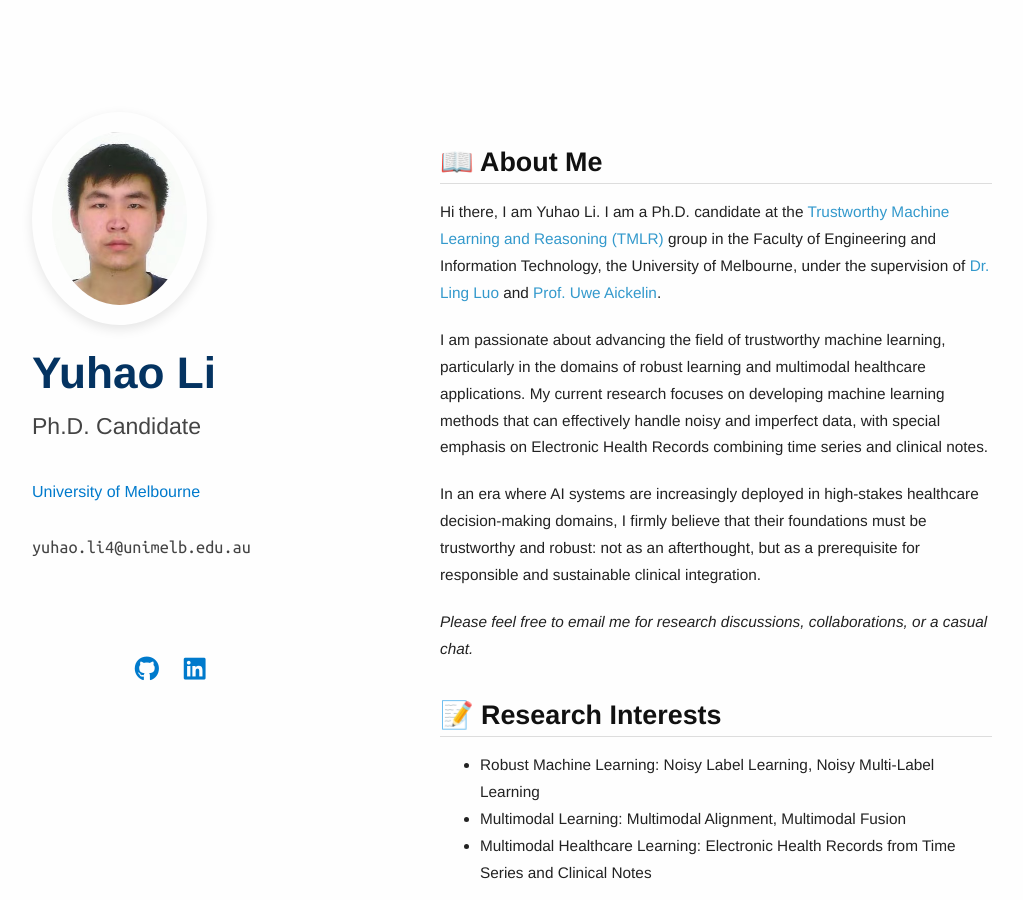
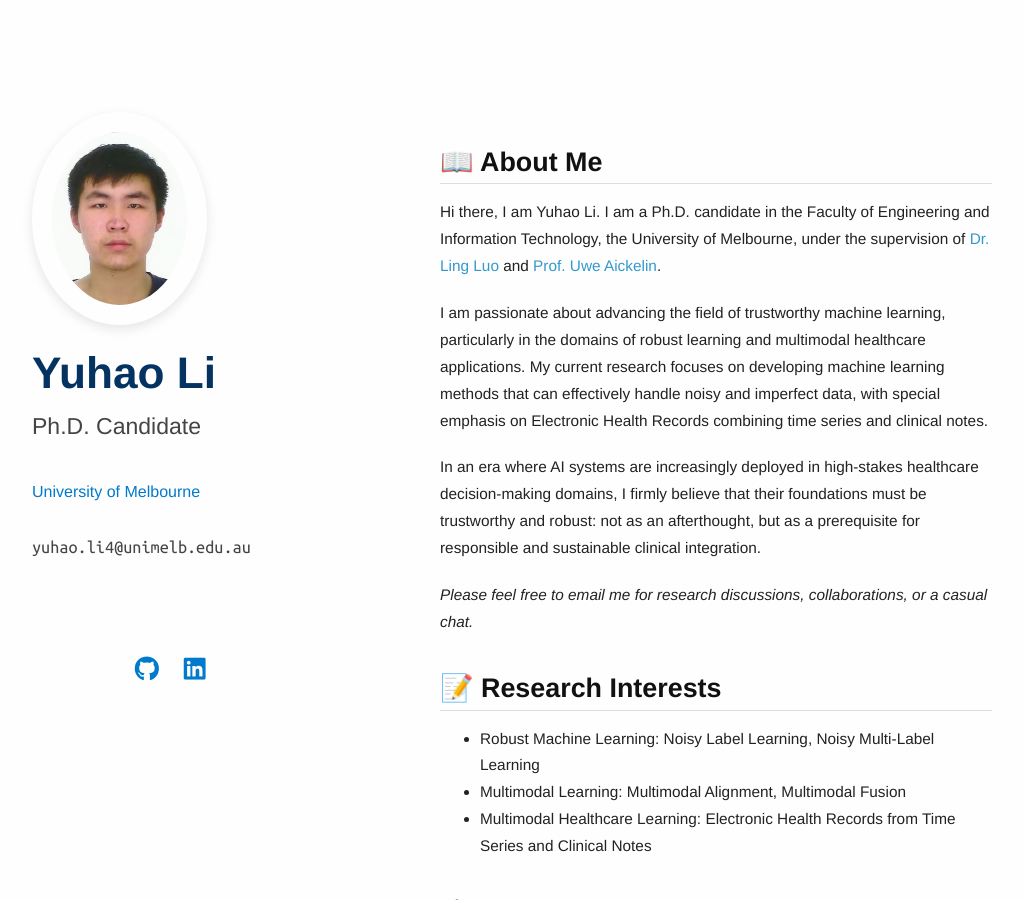
Before and after one commit to yuhao-3/yuhao-3.github.io, a Jekyll site: the page built from index.md, in a window 1280 px wide and 900 px high. Shown: the whole window, without its empty margins (128-1151 px from the left). Built offline with Jekyll 4.4.1, drawn with Linux system fonts in a browser that asks for light colours; a style sheet for code colours, icons or effects is not loaded; our own code applies the rules of GitHub Pages for plain Markdown files.

Commit message:
Update my group

```diff
--- a/index.md
+++ b/index.md
@@ -4,7 +4,7 @@ layout: homepage
 
 ## 📖 About Me
 
-Hi there, I am Yuhao Li. I am a Ph.D. candidate at the [Trustworthy Machine Learning and Reasoning (TMLR)](https://github.com/tmlr-group) group in the Faculty of Engineering and Information Technology, the University of Melbourne, under the supervision of [Dr. Ling Luo](https://cis.unimelb.edu.au/people/academic-staff/ling-luo) and [Prof. Uwe Aickelin](https://cis.unimelb.edu.au/people/uwe-aickelin).
+Hi there, I am Yuhao Li. I am a Ph.D. candidate in the Faculty of Engineering and Information Technology, the University of Melbourne, under the supervision of [Dr. Ling Luo](https://cis.unimelb.edu.au/people/academic-staff/ling-luo) and [Prof. Uwe Aickelin](https://cis.unimelb.edu.au/people/uwe-aickelin).
 
 I am passionate about advancing the field of **trustworthy machine learning**, particularly in the domains of robust learning and multimodal healthcare applications. My current research focuses on developing machine learning methods that can effectively handle **noisy and imperfect data**, with special emphasis on Electronic Health Records combining time series and clinical notes.
 
```
